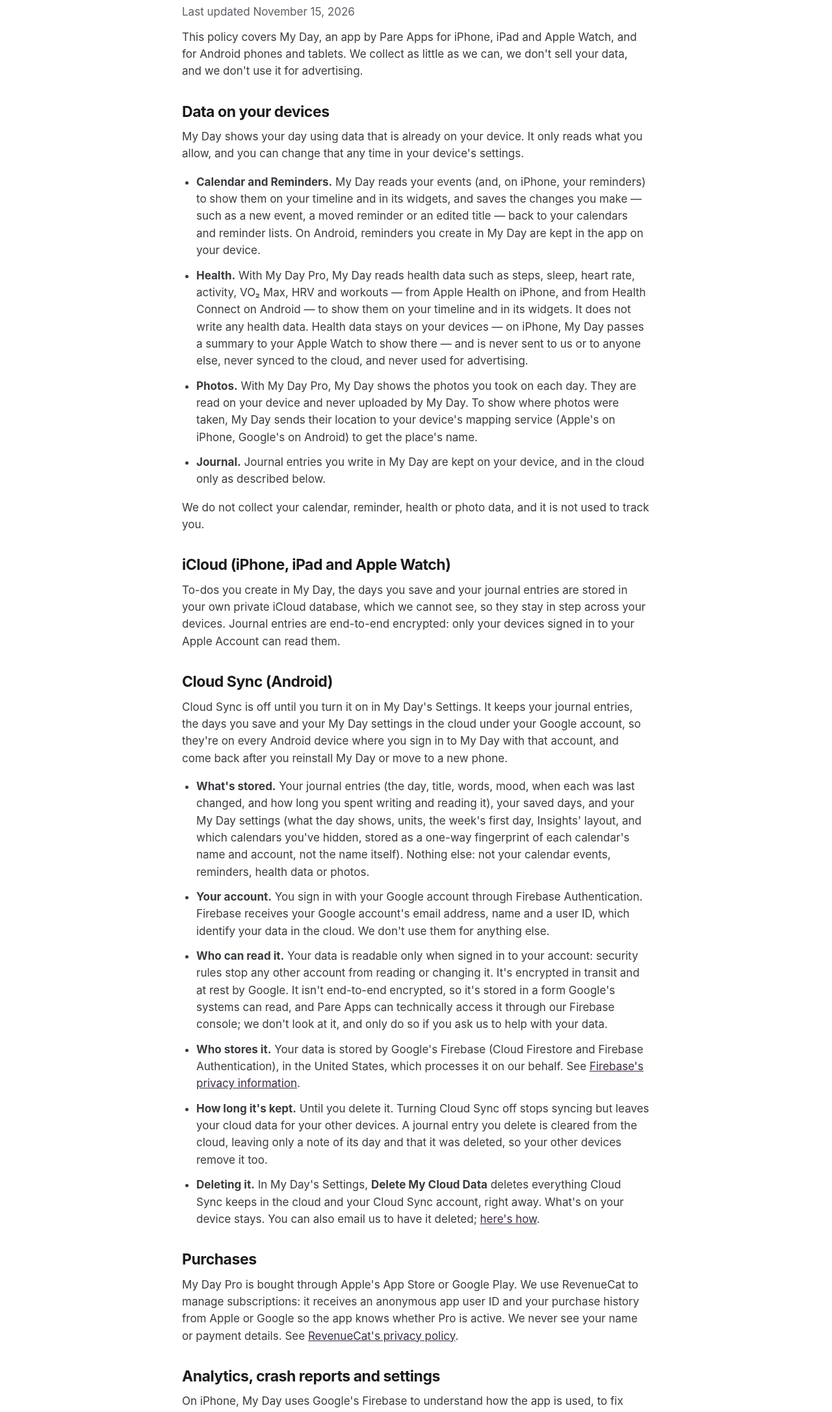
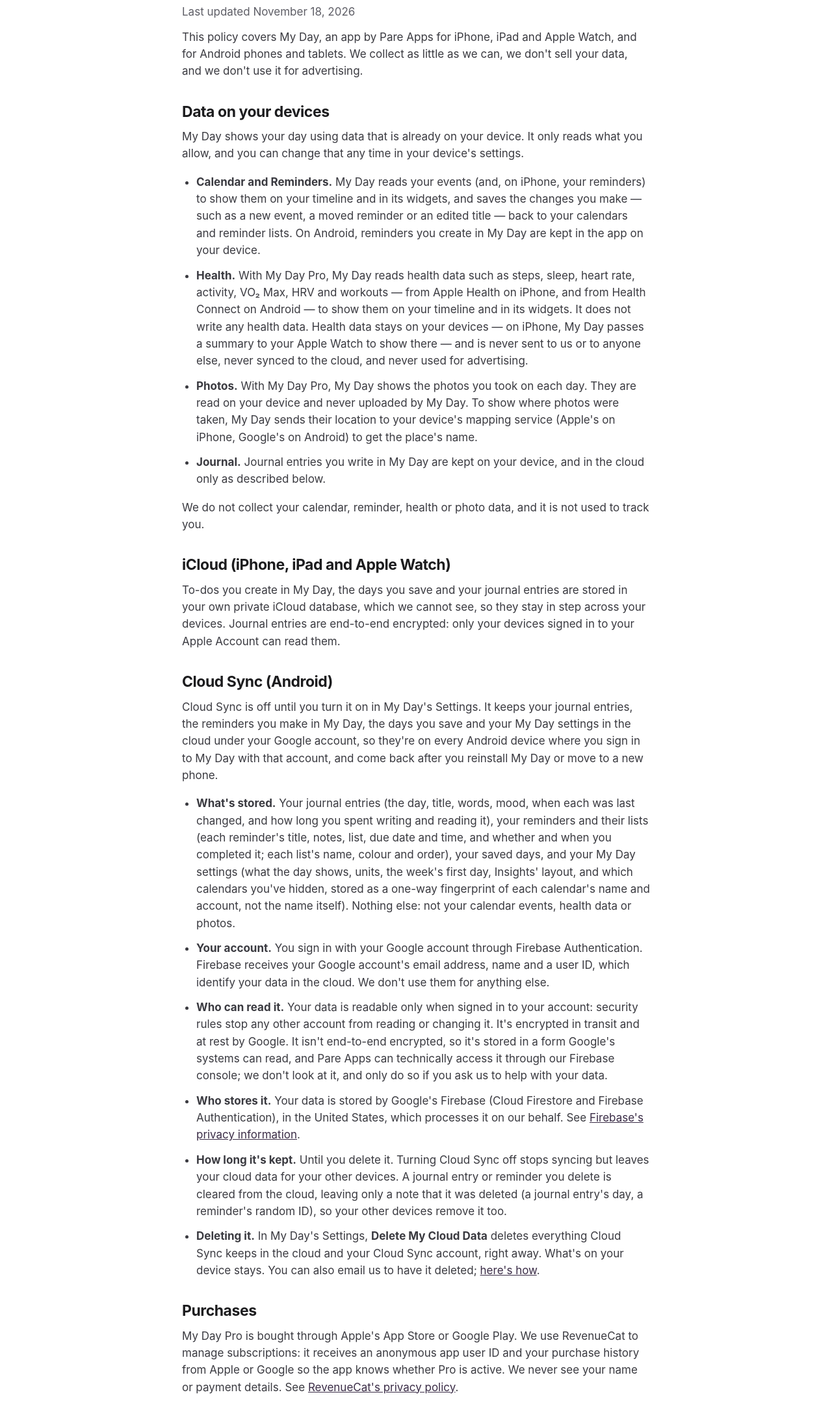
Before and after one commit to pareappsdev/pareapps.site, a plain HTML site: page myday/privacy/index.html in a window 1280 px wide. Shown: the part 176-2349 px from the top of the page at 65% size. Drawn offline with Linux system fonts and the light colour scheme.

Commit message:
Mention synced reminders in My Day's privacy and delete-data pages
Co-Authored-By: Claude Opus 5.5 <noreply@anthropic.com>

```diff
--- a/myday/privacy/index.html
+++ b/myday/privacy/index.html
@@ -23,7 +23,7 @@
   <main class="wrap">
     <article class="prose">
       <h1>My Day Privacy Policy</h1>
-      <p class="updated">Last updated November 15, 2026</p>
+      <p class="updated">Last updated November 18, 2026</p>
 
       <p>This policy covers My Day, an app by Pare Apps for iPhone, iPad and Apple Watch, and for Android phones and tablets. We collect as little as we can, we don't sell your data, and we don't use it for advertising.</p>
 
@@ -41,13 +41,13 @@
       <p>To-dos you create in My Day, the days you save and your journal entries are stored in your own private iCloud database, which we cannot see, so they stay in step across your devices. Journal entries are end-to-end encrypted: only your devices signed in to your Apple Account can read them.</p>
 
       <h2>Cloud Sync (Android)</h2>
-      <p>Cloud Sync is off until you turn it on in My Day's Settings. It keeps your journal entries, the days you save and your My Day settings in the cloud under your Google account, so they're on every Android device where you sign in to My Day with that account, and come back after you reinstall My Day or move to a new phone.</p>
+      <p>Cloud Sync is off until you turn it on in My Day's Settings. It keeps your journal entries, the reminders you make in My Day, the days you save and your My Day settings in the cloud under your Google account, so they're on every Android device where you sign in to My Day with that account, and come back after you reinstall My Day or move to a new phone.</p>
       <ul>
-        <li><b>What's stored.</b> Your journal entries (the day, title, words, mood, when each was last changed, and how long you spent writing and reading it), your saved days, and your My Day settings (what the day shows, units, the week's first day, Insights' layout, and which calendars you've hidden, stored as a one-way fingerprint of each calendar's name and account, not the name itself). Nothing else: not your calendar events, reminders, health data or photos.</li>
+        <li><b>What's stored.</b> Your journal entries (the day, title, words, mood, when each was last changed, and how long you spent writing and reading it), your reminders and their lists (each reminder's title, notes, list, due date and time, and whether and when you completed it; each list's name, colour and order), your saved days, and your My Day settings (what the day shows, units, the week's first day, Insights' layout, and which calendars you've hidden, stored as a one-way fingerprint of each calendar's name and account, not the name itself). Nothing else: not your calendar events, health data or photos.</li>
         <li><b>Your account.</b> You sign in with your Google account through Firebase Authentication. Firebase receives your Google account's email address, name and a user ID, which identify your data in the cloud. We don't use them for anything else.</li>
         <li><b>Who can read it.</b> Your data is readable only when signed in to your account: security rules stop any other account from reading or changing it. It's encrypted in transit and at rest by Google. It isn't end-to-end encrypted, so it's stored in a form Google's systems can read, and Pare Apps can technically access it through our Firebase console; we don't look at it, and only do so if you ask us to help with your data.</li>
         <li><b>Who stores it.</b> Your data is stored by Google's Firebase (Cloud Firestore and Firebase Authentication), in the United States, which processes it on our behalf. See <a href="https://firebase.google.com/support/privacy">Firebase's privacy information</a>.</li>
-        <li><b>How long it's kept.</b> Until you delete it. Turning Cloud Sync off stops syncing but leaves your cloud data for your other devices. A journal entry you delete is cleared from the cloud, leaving only a note of its day and that it was deleted, so your other devices remove it too.</li>
+        <li><b>How long it's kept.</b> Until you delete it. Turning Cloud Sync off stops syncing but leaves your cloud data for your other devices. A journal entry or reminder you delete is cleared from the cloud, leaving only a note that it was deleted (a journal entry's day, a reminder's random ID), so your other devices remove it too.</li>
         <li><b>Deleting it.</b> In My Day's Settings, <b>Delete My Cloud Data</b> deletes everything Cloud Sync keeps in the cloud and your Cloud Sync account, right away. What's on your device stays. You can also email us to have it deleted; <a href="/myday/delete-data/">here's how</a>.</li>
       </ul>
 
```
Also changed, not shown: myday/delete-data/index.html (+4 -4 lines).
